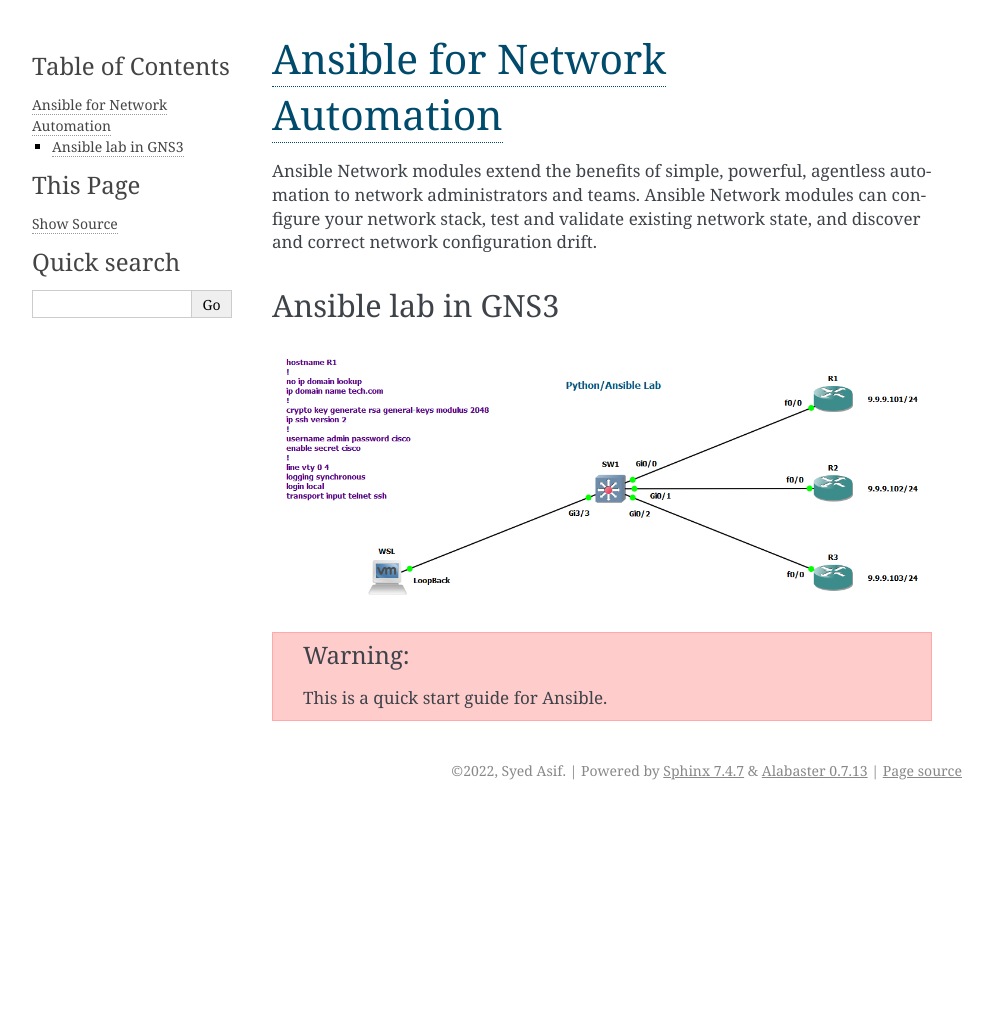
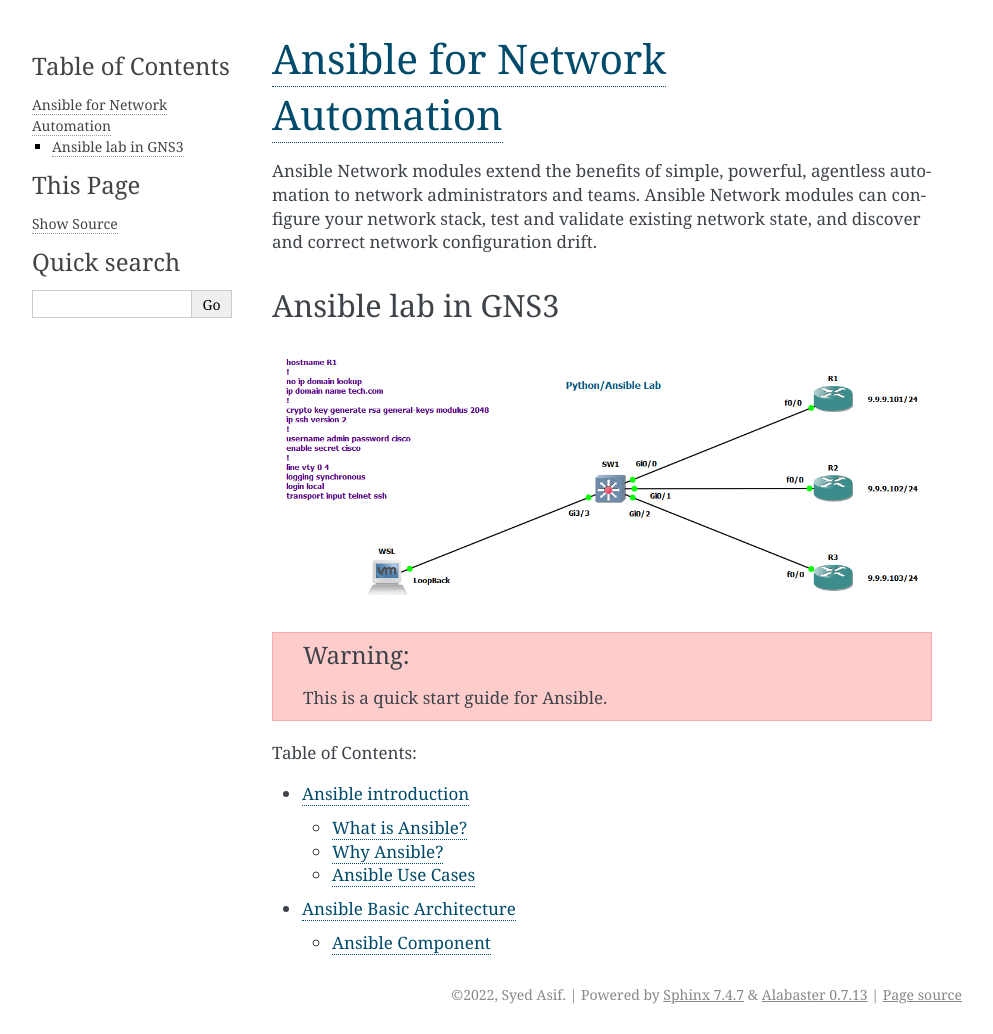
Before and after one commit to sydasif/ansible-book, a Sphinx documentation site: the page built from docs/source/index.md, in a window 1280 px wide. Shown: the whole page, without its empty margins (148-1141 px from the left). Built offline with Sphinx 7.4.7, drawn with Linux system fonts in a browser that asks for light colours; before the commit the page ends 900 px from its top, so only the background shows below that.

Commit message:
update toctree

````diff
--- a/docs/source/index.md
+++ b/docs/source/index.md
@@ -14,4 +14,7 @@ This is a quick start guide for Ansible.
 ```{toctree}
 :caption: 'Table of Contents:'
 :maxdepth: 2
+
+Ansible introduction <book/introduction>
+book/ansible-architecture
 ```
````
